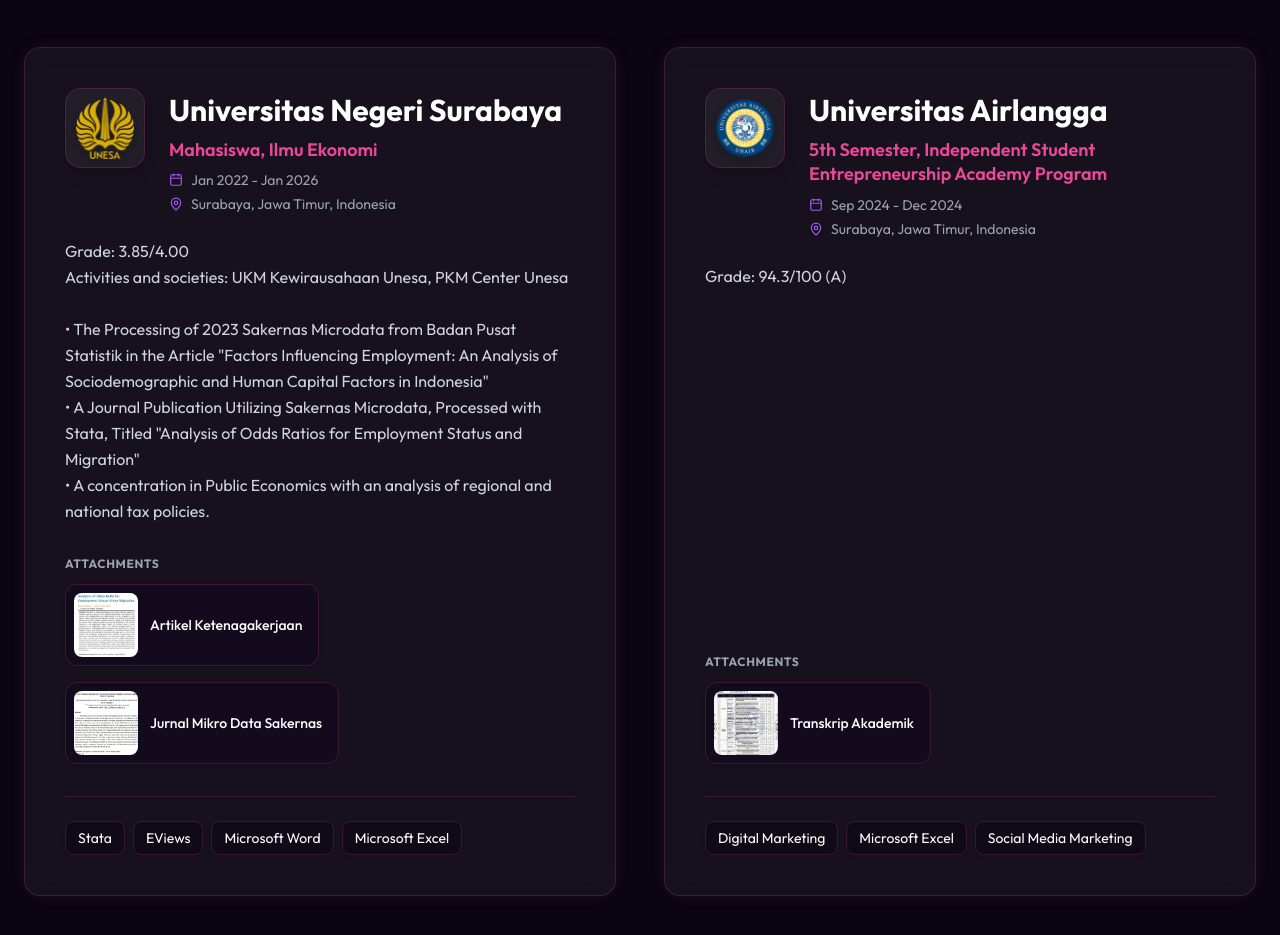
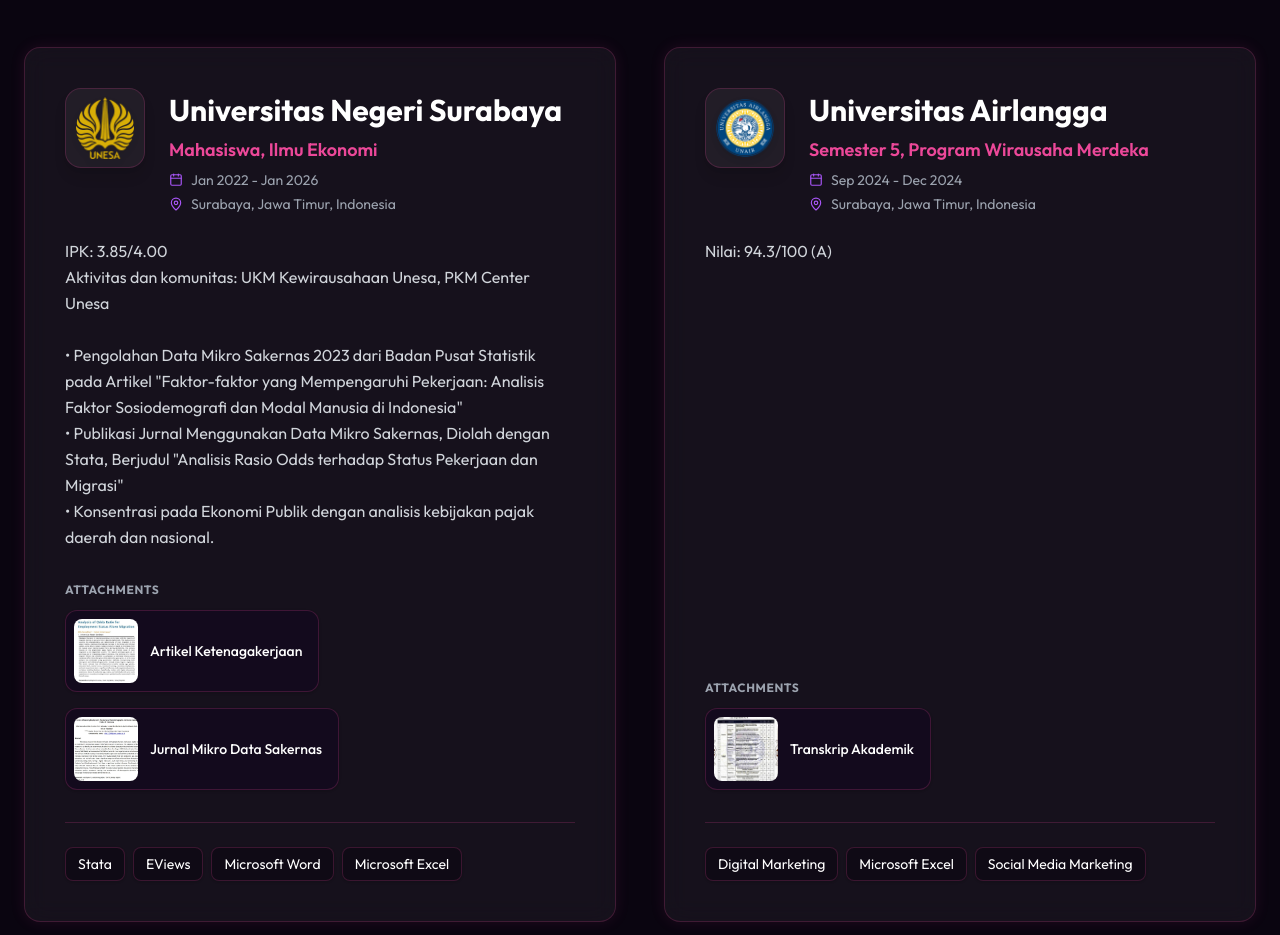
Before and after one commit to bimaharinta/portofolio-dilla, a React (Vite) app: page / in a window 1280 px wide. Shown: the part 5440-6375 px from the top of the page. Built offline with nearby package versions, Linux system fonts and the light colour scheme.

Commit message:
Translate Education section content to Indonesian

```diff
--- a/src/components/Education.tsx
+++ b/src/components/Education.tsx
@@ -6,14 +6,14 @@
 const getEducationData = (lang: string) => [
   {
     id: 1,
-    degree: "Mahasiswa, Ilmu Ekonomi",
+    degree: lang === 'ID' ? "Mahasiswa, Ilmu Ekonomi" : "Student, Economics",
     institution: "Universitas Negeri Surabaya",
     period: "Jan 2022 - Jan 2026",
     location: lang === 'ID' ? "Surabaya, Jawa Timur, Indonesia" : "Surabaya, East Java, Indonesia",
     type: "education",
     logo: "/assets/unesa-logo.png",
     description: lang === 'ID'
-      ? "Grade: 3.85/4.00\nActivities and societies: UKM Kewirausahaan Unesa, PKM Center Unesa\n\n• The Processing of 2023 Sakernas Microdata from Badan Pusat Statistik in the Article \"Factors Influencing Employment: An Analysis of Sociodemographic and Human Capital Factors in Indonesia\"\n• A Journal Publication Utilizing Sakernas Microdata, Processed with Stata, Titled \"Analysis of Odds Ratios for Employment Status and Migration\"\n• A concentration in Public Economics with an analysis of regional and national tax policies."
+      ? "IPK: 3.85/4.00\nAktivitas dan komunitas: UKM Kewirausahaan Unesa, PKM Center Unesa\n\n• Pengolahan Data Mikro Sakernas 2023 dari Badan Pusat Statistik pada Artikel \"Faktor-faktor yang Mempengaruhi Pekerjaan: Analisis Faktor Sosiodemografi dan Modal Manusia di Indonesia\"\n• Publikasi Jurnal Menggunakan Data Mikro Sakernas, Diolah dengan Stata, Berjudul \"Analisis Rasio Odds terhadap Status Pekerjaan dan Migrasi\"\n• Konsentrasi pada Ekonomi Publik dengan analisis kebijakan pajak daerah dan nasional."
       : "Grade: 3.85/4.00\nActivities and societies: UKM Kewirausahaan Unesa, PKM Center Unesa\n\n• The Processing of 2023 Sakernas Microdata from Badan Pusat Statistik in the Article \"Factors Influencing Employment: An Analysis of Sociodemographic and Human Capital Factors in Indonesia\"\n• A Journal Publication Utilizing Sakernas Microdata, Processed with Stata, Titled \"Analysis of Odds Ratios for Employment Status and Migration\"\n• A concentration in Public Economics with an analysis of regional and national tax policies.",
     images: [
       { src: "/assets/education-1.png", caption: lang === 'ID' ? "Artikel Ketenagakerjaan" : "Employment Article" },
@@ -23,13 +23,13 @@
   },
   {
     id: 2,
-    degree: "5th Semester, Independent Student Entrepreneurship Academy Program",
+    degree: lang === 'ID' ? "Semester 5, Program Wirausaha Merdeka" : "5th Semester, Independent Student Entrepreneurship Academy Program",
     institution: "Universitas Airlangga",
     period: "Sep 2024 - Dec 2024",
     location: lang === 'ID' ? "Surabaya, Jawa Timur, Indonesia" : "Surabaya, East Java, Indonesia",
     type: "education",
     logo: "/assets/unair-logo.png",
-    description: "Grade: 94.3/100 (A)",
+    description: lang === 'ID' ? "Nilai: 94.3/100 (A)" : "Grade: 94.3/100 (A)",
     images: [
       { src: "/assets/education-3.png", caption: lang === 'ID' ? "Transkrip Akademik" : "Academic Transcript" }
     ],
```
